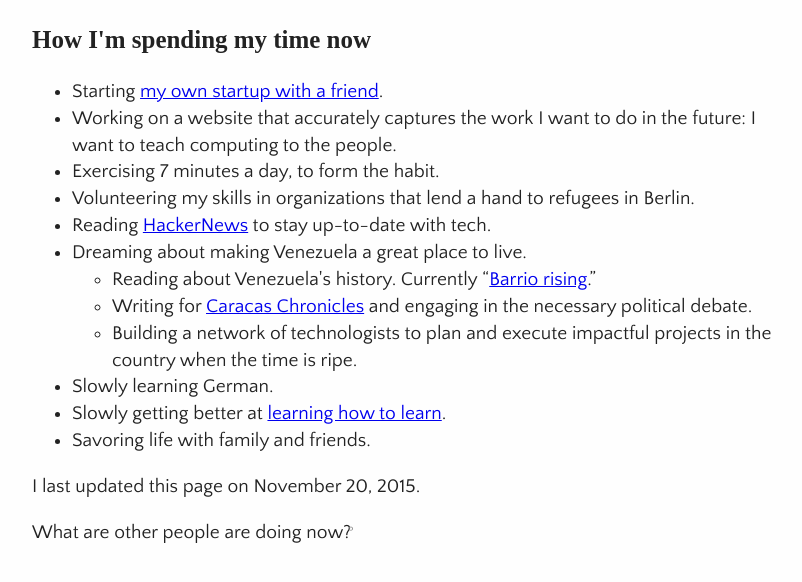
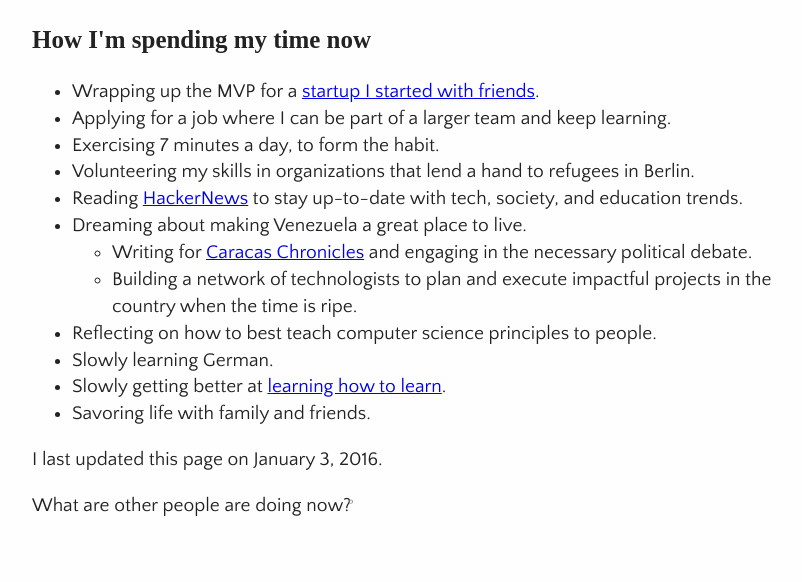
Before and after one commit to alemacgo/magia.se, a plain HTML site: page now/index.html in a window 1280 px wide. Shown: the part 102-684 px from the top of the page, without its empty margins (233-1035 px from the left). Drawn offline with nearby package versions, Linux system fonts and the light colour scheme; a web font is replaced by a local one.

Commit message:
Update /now page

```diff
--- a/now/index.html
+++ b/now/index.html
@@ -28,25 +28,25 @@
             <h1 id="about">Hi, I am <a href="http://magia.se">Alejandro Machado</a>.</h1>
             <h2>How I'm spending my time now</h2>
             <ul>
-                <li>Starting <a href="http://www.magia.se/comewith-landing/">my own startup with a friend</a>.</li>
-                <li>Working on a website that accurately captures the work I want to do in the future: I want to teach computing to the people.</li>
+                <li>Wrapping up the MVP for a <a href="http://www.magia.se/comewith-landing/">startup I started with friends</a>.</li>
+                <li>Applying for a job where I can be part of a larger team and keep learning.</li>
                 </li>
                 <li>Exercising 7 minutes a day, to form the habit.</li>
                 <li>Volunteering my skills in organizations that lend a hand to refugees in Berlin.</li>
-                <li>Reading <a href="http://www.twitter.com/newsycombinator/">HackerNews</a> to stay up-to-date with tech.</li>
+                <li>Reading <a href="http://www.twitter.com/newsycombinator/">HackerNews</a> to stay up-to-date with tech, society, and education trends.</li>
                 <li>Dreaming about making Venezuela a great place to live.
                     <ul>
-                        <li>Reading about Venezuela's history. Currently “<a href="http://www.amazon.com/Barrio-Rising-Popular-Politics-Venezuela/dp/0520283325/ref=as_sl_pc_qf_sp_asin_til?tag=caracachroni-20&linkCode=w00&linkId=PS45OERCMPDSSXYK&creativeASIN=0520283325">Barrio rising</a>.”</li>
                         <li>Writing for <a href="http://www.caracaschronicles.org">Caracas Chronicles</a> and engaging in the necessary political debate.</li>
                         <li>Building a network of technologists to plan and execute impactful projects in the country when the time is ripe.</li>
                     </ul>
                 </li>
+                <li>Reflecting on how to best teach computer science principles to people.</li>
                 <li>Slowly learning German.</li>
                 <li>Slowly getting better at <a href="https://www.coursera.org/learn/learning-how-to-learn">learning how to learn</a>.</li>
                 <li>Savoring life with family and friends.</li>
             </ul>
 
-            <p>I last updated this page on November 20, 2015.</p>
+            <p>I last updated this page on January 3, 2016.</p>
             <p><a href="http://www.nownownow.com">What are other people are doing now?</a></p>
         </div>
 
```
